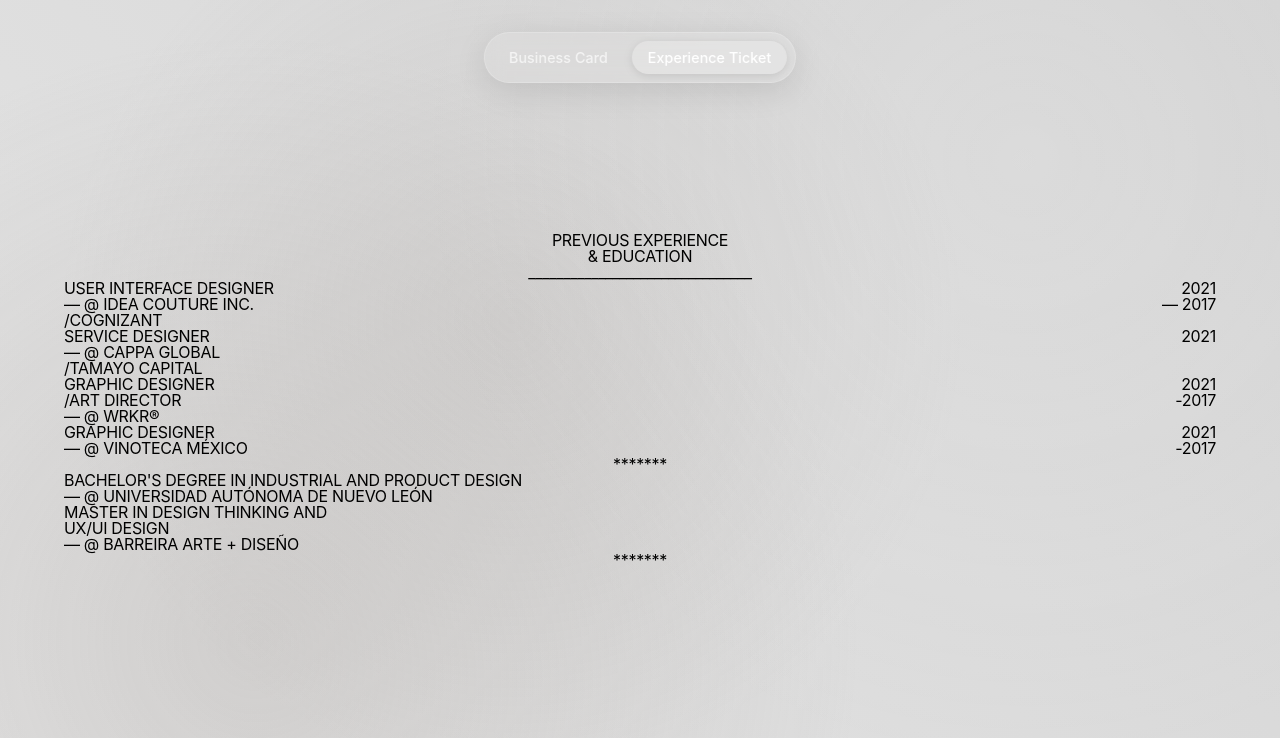
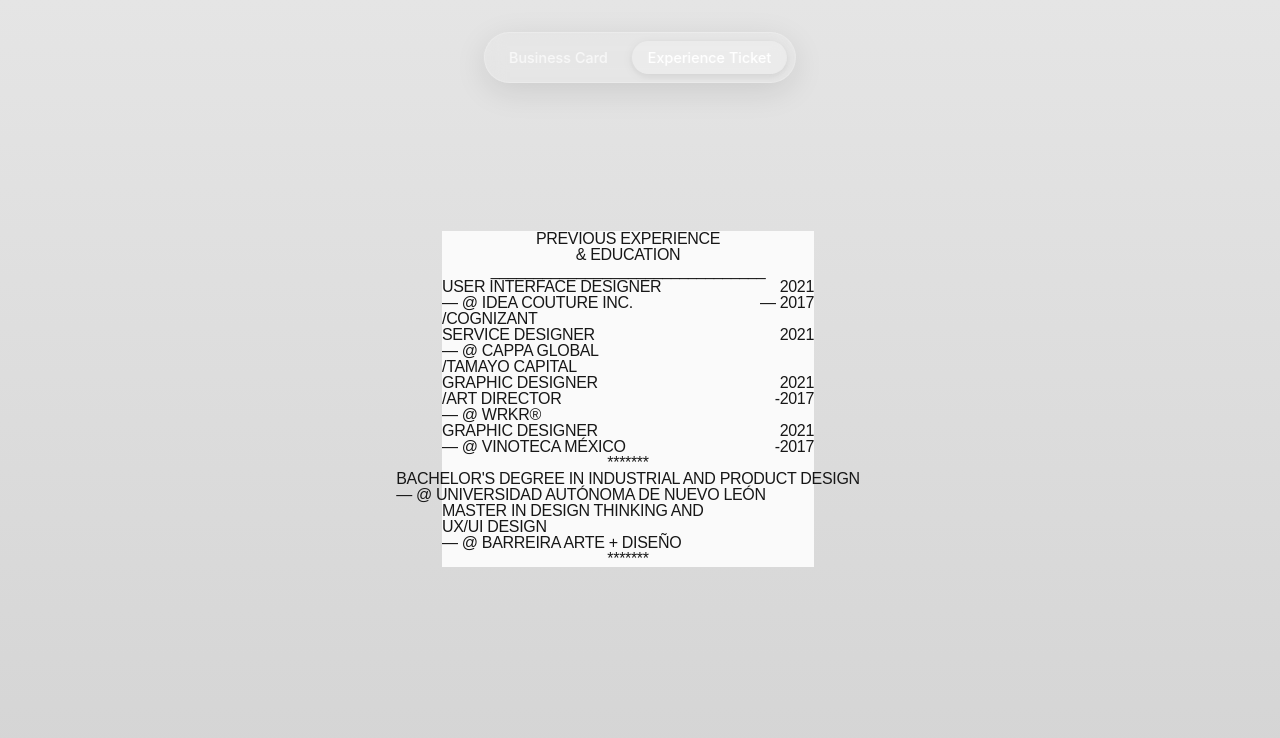
Before and after one commit to annnn-ie/about-me, a React (Vite) app: page / in a window 1280 px wide. Both pictures are taken after a click on the button "Experience Ticket". Shown: the top 738 px of the page. Built offline with nearby package versions, Linux system fonts and the light colour scheme; a web font is replaced by a local one.

Commit message:
Update ExperienceTicket to exactly match Figma design specifications with precise spacing, dimensions, and typography

```diff
--- a/src/components/ExperienceTicket.jsx
+++ b/src/components/ExperienceTicket.jsx
@@ -2,90 +2,98 @@
 
 export function ExperienceTicket() {
   return (
-    <div className="bg-gradient-to-b from-neutral-200 to-neutral-300 relative w-full h-full flex items-center justify-center">
-      <div className="bg-neutral-50 px-4 py-8 md:px-6 md:py-16 flex flex-col gap-4 md:gap-6 items-center justify-center w-full md:w-[372px] max-w-[90%] box-border font-mono text-sm md:text-base leading-none uppercase tracking-[-0.32px] text-neutral-900">
-        <div className="text-center w-full">
-          <p className="mb-0">Previous Experience</p>
-          <p>& Education</p>
+    <div className="bg-gradient-to-b from-[#e5e5e5] to-[#d4d4d4] relative size-full">
+      <div className="absolute bg-[#fafafa] box-border content-stretch flex flex-col gap-6 items-start justify-start px-6 py-16 translate-x-[-50%] translate-y-[-50%] w-[372px]" style={{ top: "calc(50% - 1px)", left: "calc(50% - 12px)" }}>
+        <div className="content-stretch flex gap-2 items-start justify-center relative shrink-0 w-full">
+          <div className="basis-0 font-['Departure_Mono:Regular',_sans-serif] grow leading-none min-h-px min-w-px not-italic relative shrink-0 text-[16px] text-center text-[#171717] tracking-[-0.32px] uppercase">
+            <p className="mb-0">Previous Experience</p>
+            <p>& Education</p>
+          </div>
         </div>
 
-        <div className="text-center w-full">
-          <p className="leading-none">________________________________</p>
+        <div className="content-stretch flex gap-2 items-start justify-center relative shrink-0 w-full">
+          <div className="basis-0 font-['Departure_Mono:Regular',_sans-serif] grow leading-[0] min-h-px min-w-px not-italic relative shrink-0 text-[16px] text-center text-[#171717] tracking-[-0.32px] uppercase">
+            <p className="leading-none">________________________________</p>
+          </div>
         </div>
 
-        <div className="flex gap-2 items-start justify-center w-full leading-none">
-          <div className="flex-1 text-left">
-            <p>
+        <div className="content-stretch flex font-['Departure_Mono:Regular',_sans-serif] gap-2 items-start justify-center leading-[0] not-italic relative shrink-0 text-[16px] text-[#171717] tracking-[-0.32px] uppercase w-full">
+          <div className="basis-0 grow leading-none min-h-px min-w-px relative shrink-0">
+            <p className="mb-0">
               User Interface Designer
-              <br />
+              <br aria-hidden="true" className />
               — @ Idea Couture Inc.
             </p>
             <p>/Cognizant</p>
           </div>
-          <div className="text-right w-[60px] md:w-[72px] flex-shrink-0">
-            <p>2021</p>
+          <div className="leading-none relative shrink-0 text-right w-[72px]">
+            <p className="mb-0">2021</p>
             <p>— 2017</p>
           </div>
         </div>
 
-        <div className="flex gap-2 items-start justify-center w-full leading-none">
-          <div className="flex-1 text-left">
-            <p>Service Designer</p>
-            <p>— @ CAPPA Global</p>
+        <div className="content-stretch flex font-['Departure_Mono:Regular',_sans-serif] gap-2 items-start justify-center leading-[0] not-italic relative shrink-0 text-[16px] text-[#171717] tracking-[-0.32px] uppercase w-full">
+          <div className="basis-0 grow leading-none min-h-px min-w-px relative shrink-0">
+            <p className="mb-0">Service Designer</p>
+            <p className="mb-0">— @ CAPPA Global</p>
             <p>/Tamayo Capital</p>
           </div>
-          <div className="text-right w-[60px] md:w-[72px] flex-shrink-0">
-            <p>2021</p>
+          <div className="relative shrink-0 text-right w-[72px]">
+            <p className="leading-none">2021</p>
           </div>
         </div>
 
-        <div className="flex gap-2 items-start justify-center w-full leading-none">
-          <div className="flex-1 text-left">
-            <p>Graphic Designer</p>
-            <p>/Art Director</p>
+        <div className="content-stretch flex font-['Departure_Mono:Regular',_sans-serif] gap-2 items-start justify-center leading-[0] not-italic relative shrink-0 text-[16px] text-[#171717] tracking-[-0.32px] uppercase w-full">
+          <div className="basis-0 grow leading-none min-h-px min-w-px relative shrink-0">
+            <p className="mb-0">Graphic Designer</p>
+            <p className="mb-0">/Art Director</p>
             <p>— @ WRKR®</p>
           </div>
-          <div className="text-right w-[60px] md:w-[72px] flex-shrink-0">
-            <p>2021</p>
+          <div className="leading-none relative shrink-0 text-right w-[72px]">
+            <p className="mb-0">2021</p>
             <p>-2017</p>
           </div>
         </div>
 
-        <div className="flex gap-2 items-start justify-center w-full leading-none">
-          <div className="flex-1 text-left">
-            <p>
+        <div className="content-stretch flex font-['Departure_Mono:Regular',_sans-serif] gap-2 items-start justify-center leading-[0] not-italic relative shrink-0 text-[16px] text-[#171717] tracking-[-0.32px] uppercase w-full">
+          <div className="basis-0 grow min-h-px min-w-px relative shrink-0">
+            <p className="leading-none">
               Graphic Designer
-              <br />
+              <br aria-hidden="true" className />
               — @ Vinoteca méxico
             </p>
           </div>
-          <div className="text-right w-[60px] md:w-[72px] flex-shrink-0">
-            <p>2021</p>
+          <div className="leading-none relative shrink-0 text-right w-[72px]">
+            <p className="mb-0">2021</p>
             <p>-2017</p>
           </div>
         </div>
 
-        <div className="text-center w-full">
-          <p className="leading-none">*******</p>
+        <div className="content-stretch flex gap-2 items-center justify-center relative shrink-0 w-full">
+          <div className="basis-0 font-['Departure_Mono:Regular',_sans-serif] grow leading-[0] min-h-px min-w-px not-italic relative shrink-0 text-[16px] text-center text-[#171717] tracking-[-0.32px] uppercase">
+            <p className="leading-none">*******</p>
+          </div>
         </div>
 
-        <div className="flex gap-2 items-start justify-center w-full leading-none">
-          <div className="flex-1 text-left">
-            <p>Bachelor's Degree in Industrial and Product Design</p>
+        <div className="content-stretch flex gap-2 items-start justify-center relative shrink-0 w-full">
+          <div className="basis-0 font-['Departure_Mono:Regular',_sans-serif] grow leading-none min-h-px min-w-px not-italic relative shrink-0 text-[16px] text-[#171717] tracking-[-0.32px] uppercase">
+            <p className="mb-0">Bachelor's Degree in Industrial and Product Design</p>
             <p>— @ Universidad Autónoma de Nuevo León</p>
           </div>
         </div>
 
-        <div className="flex gap-2 items-start justify-center w-full leading-none">
-          <div className="flex-1 text-left">
-            <p>Master in Design Thinking and</p>
-            <p>UX/UI Design</p>
+        <div className="content-stretch flex gap-2 items-start justify-center relative shrink-0 w-full">
+          <div className="basis-0 font-['Departure_Mono:Regular',_sans-serif] grow leading-none min-h-px min-w-px not-italic relative shrink-0 text-[16px] text-[#171717] tracking-[-0.32px] uppercase">
+            <p className="mb-0">Master in Design Thinking and</p>
+            <p className="mb-0">UX/UI Design</p>
             <p>— @ Barreira Arte + Diseño</p>
           </div>
         </div>
 
-        <div className="text-center w-full">
-          <p className="leading-none">*******</p>
+        <div className="content-stretch flex gap-2 items-center justify-center relative shrink-0 w-full">
+          <div className="basis-0 font-['Departure_Mono:Regular',_sans-serif] grow leading-[0] min-h-px min-w-px not-italic relative shrink-0 text-[16px] text-center text-[#171717] tracking-[-0.32px] uppercase">
+            <p className="leading-none">*******</p>
+          </div>
         </div>
       </div>
     </div>
--- /dev/null
+++ b/src/index.html
@@ -0,0 +1,16 @@
+<!doctype html>
+<html lang="en">
+  <head>
+    <meta charset="UTF-8" />
+    <link rel="icon" type="image/svg+xml" href="/favicon.svg" />
+    <meta name="viewport" content="width=device-width, initial-scale=1.0" />
+    <title>Annie Isaías - Product Designer</title>
+    <link rel="preconnect" href="https://fonts.googleapis.com">
+    <link rel="preconnect" href="https://fonts.gstatic.com" crossorigin>
+    <link href="https://fonts.googleapis.com/css2?family=Departure+Mono:wght@400&display=swap" rel="stylesheet">
+  </head>
+  <body>
+    <div id="root"></div>
+    <script type="module" src="/src/main.jsx"></script>
+  </body>
+</html>
```
